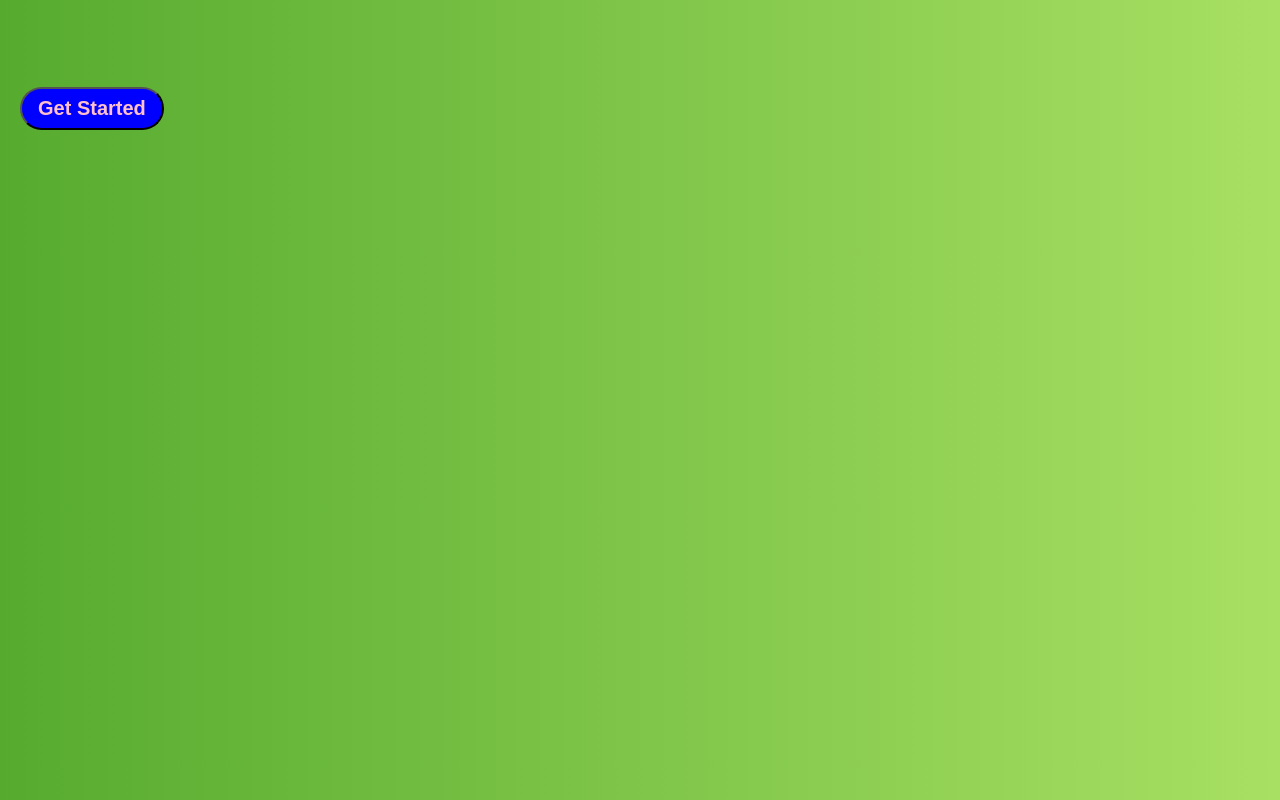
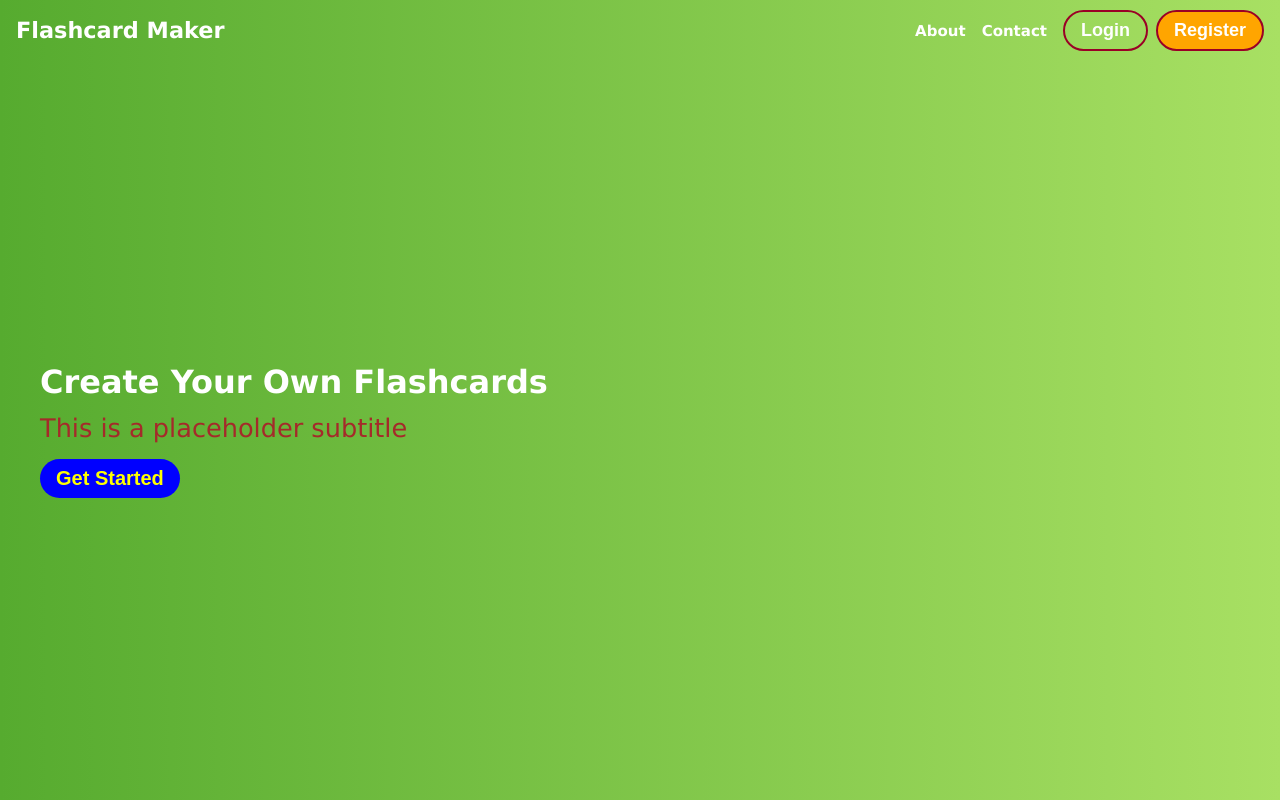
Before and after one commit to Paul-Nixon/Flashcard-Maker, a React (Create React App) app in the folder my-app/: page / in a window 1280 px wide. Built offline with nearby package versions, Linux system fonts and the light colour scheme.

Commit message:
working on the About page

```diff
--- a/my-app/src/components/layout/HomepageHeader.js
+++ b/my-app/src/components/layout/HomepageHeader.js
@@ -21,10 +21,10 @@ export default function HomepageHeader() {
 
                 <div className={styles.accountLinks}>
                     <Link to="/login">
-                        <button className={styles.headerBtn}>Login</button>
+                        <button data-login className={styles.headerBtn}>Login</button>
                     </Link>
                     <Link to="/register">
-                        <button className={styles.headerBtn}>Register</button>
+                        <button data-register  className={styles.headerBtn}>Register</button>
                     </Link>
                 </div>
             </div>
--- a/my-app/src/components/layout/HomepageHeader.module.css
+++ b/my-app/src/components/layout/HomepageHeader.module.css
@@ -5,14 +5,15 @@
     justify-content: space-between;
     align-items: center;
     height: 3.75rem;
-    padding: 0.5rem 0;
+    padding: 1rem 0;
 }
 
 .logo
 {
     margin-left: 1rem;
-    font-size: clamp(1rem, 0.5vw, 1.875rem);
+    font-size: clamp(1.125rem, 1.75vw, 1.875rem);
     color: white;
+    font-weight: bold;
 }
 
 .internalLinks
@@ -31,8 +32,10 @@
 
 .websiteLink
 {
-    font-size: 0.875rem;
+    font-size: 0.9375rem;
     color: white;
+    font-weight: bold;
+    padding: 0.5rem;
 }
 
 .websiteLink:hover
@@ -53,28 +56,30 @@
 
 .headerBtn
 {
-    font-size: 1.25rem;
+    font-size: 1.125rem;
     color: white;
+    border: 2px solid #9a0026;
 }
 
-.headerBtn:first-of-type
+.headerBtn[data-login]
 {
     background-color: transparent;
     transition: background-color 250ms ease-in-out;
+    margin-right: 0.5rem;
 }
 
-.headerBtn:first-of-type:hover
+.headerBtn[data-login]:hover
 {
     color: blue;
     background-color: white;
 }
 
-.headerBtn:last-of-type
+.headerBtn[data-register]
 {
     background-color: orange;
 }
 
-.headerBtn:last-of-type:hover
+.headerBtn[data-register]:hover
 {
     background-color: #ff8c00;
 }
--- a/my-app/src/components/pages/About.js
+++ b/my-app/src/components/pages/About.js
@@ -1,9 +1,22 @@
 import styles from './About.module.css';
+
+import HomepageHeader from "../layout/HomepageHeader";
 
 export default function About() {
     return (
-        <div>
+        <div className={styles.aboutPage}>
+            <HomepageHeader />
 
+            <div className={styles.aboutContent}>
+                <h2>About</h2>
+
+                <section>
+                    <div className={styles.aboutMainContent}>
+                        <h2></h2>
+                        <p></p>
+                    </div>
+                </section>
+            </div>
         </div>
     )
 }
--- a/my-app/src/components/pages/Homepage.js
+++ b/my-app/src/components/pages/Homepage.js
@@ -2,13 +2,19 @@ import styles from './Homepage.module.css';
 
 import { Link } from 'react-router-dom';
 
+import HomepageHeader from "../layout/HomepageHeader";
+
 export default function Homepage() {
     return (
         <div className={styles.homepage}>
+            <HomepageHeader />
+
             <div className={styles.homepageMainContent}>
                 <div className={styles.cta}>
-                    <h1 className={styles.ctaTitle}></h1>
-                    <p className={styles.ctaSubtitle}></p>
+                    <h1 className={styles.ctaTitle}>Create Your Own Flashcards</h1>
+                    <p className={styles.ctaSubtitle}>
+                        This is a placeholder subtitle
+                    </p>
                     <Link to="/register">
                         <button className={styles.ctaBtn}>Get Started</button>
                     </Link>
--- a/my-app/src/components/pages/Homepage.module.css
+++ b/my-app/src/components/pages/Homepage.module.css
@@ -2,7 +2,6 @@
 {
     display: flex;
     flex-direction: column;
-    justify-content: space-between;
     align-items: center;
     width: 100%;
     height: 100%;
@@ -15,7 +14,8 @@
     justify-content: space-between;
     align-items: center;
     width: 100%;
-    padding: 0 1.25rem;
+    padding: 0 2.5rem;
+    height: 100%;
 }
 
 .cta
@@ -28,24 +28,27 @@
 .ctaTitle
 {
     color: white;
-    font-size: clamp(1.125rem, 0.5vw, 2rem);
-    margin: 0 0 0.5rem;
-    text-align: center;
+    font-size: clamp(1.5rem, 2.5vw, 2.8125rem);
+    margin: 0 0 0.75rem;
+    text-align: left;
+    word-break: break-all;
 }
 
 .ctaSubtitle
 {
-    color: grey;
-    font-size: clamp(0.875rem, 0.5vw, 1.5rem);
-    text-align: center;
-    margin-bottom: 0.5rem;
+    color: brown;
+    font-size: clamp(1.125rem, 2vw, 2rem);
+    text-align: left;
+    margin-bottom: 1rem;
+    word-break: break-all;
 }
 
 .ctaBtn
 {
-    color: pink;
+    color: yellow;
     background-color: blue;
     font-size: 1.25rem;
+    border: none;
 }
 
 .ctaBtn:hover
```
